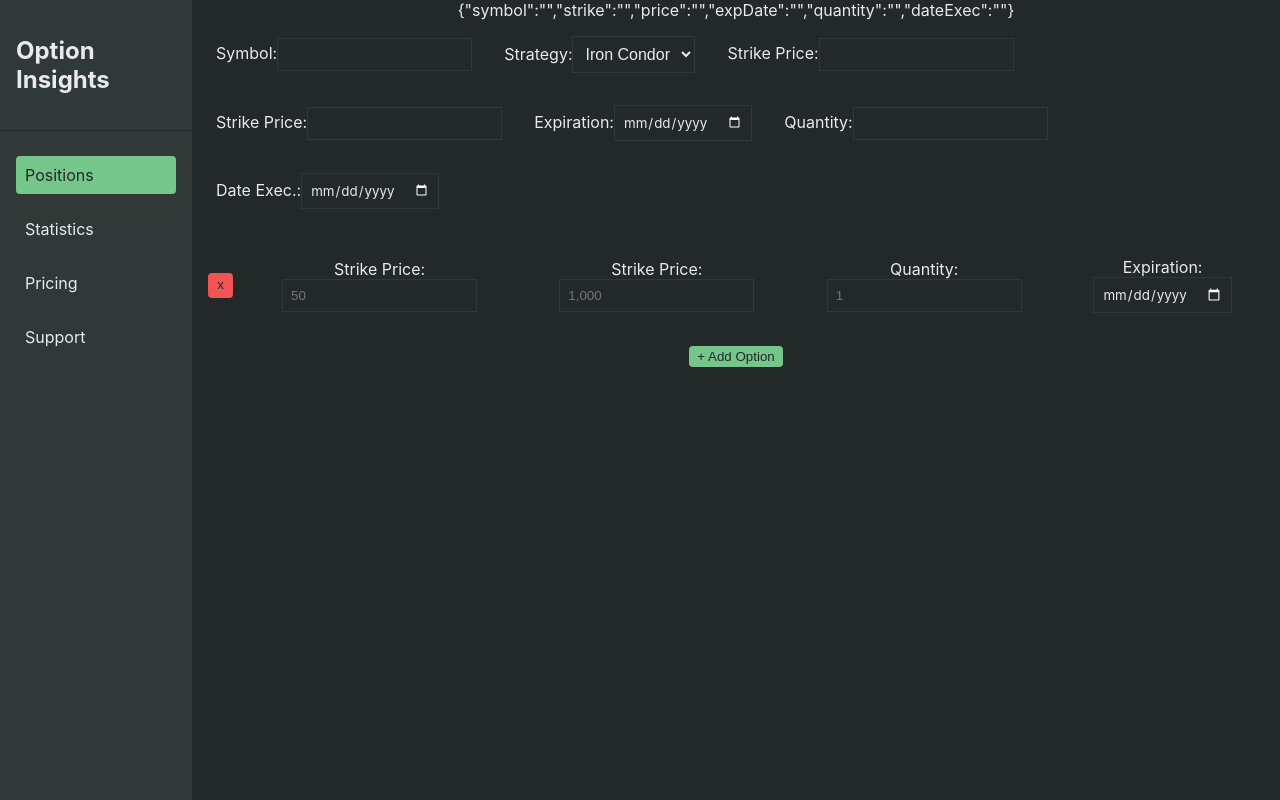
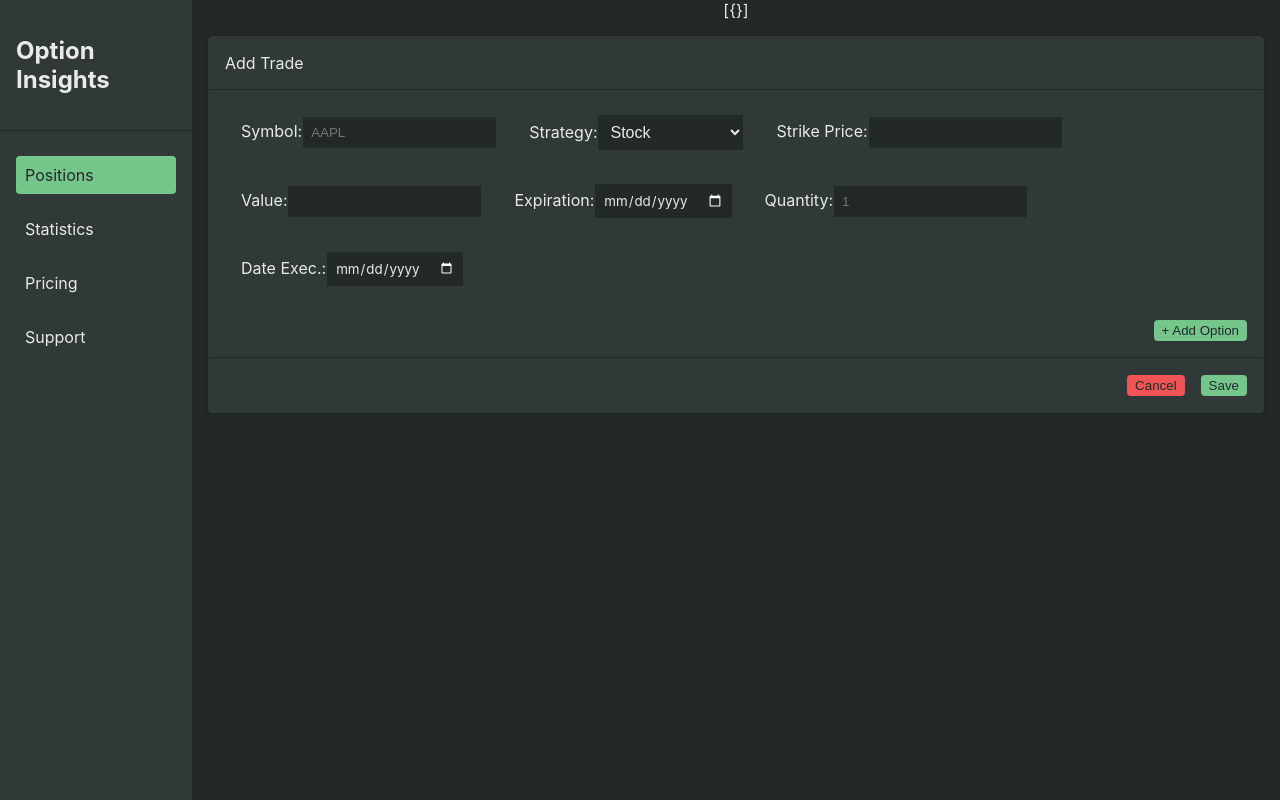
Before and after one commit to Byron-david/Option-Website, a React (Vite) app: page / in a window 1280 px wide. Built offline with nearby package versions, Linux system fonts and the light colour scheme.

Commit message:
Added form to AddTradeForm. Working on conditional rendering based on dropdown attributes.

```diff
--- a/src/App.jsx
+++ b/src/App.jsx
@@ -8,6 +8,7 @@ import Button from './components/Button/Button.jsx'
 import AddOption from './components/AddTrade/AddOption.jsx'
 import DropdownOptions from './components/Input/DropdownOptions.jsx'
 import { v4 as uuid } from 'uuid';
+import AddTradeForm from './components/AddTrade/AddTradeForm.jsx'
 
 const dropdownOptions = [
   { id: uuid(), value: "ironCondor", text: "Iron Condor" },
@@ -16,62 +17,7 @@ const dropdownOptions = [
 ]
 
 function App() {
-  const [newTrade, setNewTrade] = useState({
-    symbol: '',
-    strike: '',
-    price: '',
-    expDate: '',
-    quantity: '',
-    dateExec: '' },
-  )
-
-  const [optionLegs, setOptionLegs] = useState([{
-    strike: '',
-    optionValue: '',
-    expDate: '',
-    quantity: '',
-  }]
-  )
-  const [strategy, setStrategy] = useState("");
-
-  const handleLegChange = (index, event) => {
-    let data = [...optionLegs];
-    data[index][event.target.name] = event.target.value;
-    setOptionLegs(data);
-  }
-
-  const handleTrade = (event) => {
-    const name = event.target.name;
-    const value = event.target.value;
-    setNewTrade(values => ({...values, [name]: value}))
-  }
-
-  const handleStrategy = (event) => {
-    setStrategy(event.target.value)
-  }
-
-  const handleSubmit = (event) => {
-    event.preventDefault();
-    // const objectString = JSON.stringify(newTrade);
-    // alert(`${objectString}`);
-  }
-
-  const addLeg = () => {
-    let newLeg = {
-                    strike: '',
-                    optionValue: '',
-                    expDate: '',
-                    quantity: '',
-                  }
-
-    setOptionLegs([...optionLegs, newLeg])
-  }
-
-  const deleteLeg = (index) => {
-    let data = [...optionLegs];
-    data.splice(index, 1)
-    setOptionLegs(data)
-  }
+  const [newTrade, setNewTrade] = useState([{}])
 
   const handleButtonClickAdd = () => {
     // const newOption = [ ...addOption,
@@ -94,78 +40,9 @@ function App() {
       <div id="mainContainer">
         <main>
           <div>
-            {strategy} {JSON.stringify(newTrade)}
+            {JSON.stringify(newTrade)}
           </div>
-          <form onSubmit={handleSubmit}>
-            <div className="formContainer">
-                <label>Symbol:
-                  <input
-                    type="text"
-                    name="symbol"
-                    value={newTrade.symbol || ""}
-                    onChange={handleTrade}
-                  />
-                </label>
-                <label>Strategy:
-                  <select
-                      className="inputSelect"
-                      name="strategy"
-                      value={strategy}
-                      onChange={handleStrategy}>
-                      <DropdownOptions items={dropdownOptions}/>
-                  </select>
-                </label>
-                <label>Strike Price:
-                  <input
-                    type="number"
-                    name="strike"
-                    value={newTrade.strike || ""}
-                    onChange={handleTrade}
-                  />
-                </label>
-                <label>Strike Price:
-                  <input
-                    type="number"
-                    name="price"
-                    value={newTrade.price || ""}
-                    onChange={handleTrade}
-                  />
-                </label>
-                <label>Expiration:
-                  <input
-                    type="date"
-                    name="expDate"
-                    value={newTrade.expDate || ""}
-                    onChange={handleTrade}
-                  />
-                </label>
-                <label>Quantity:
-                  <input
-                    type="number"
-                    name="quantity"
-                    value={newTrade.quantity || ""}
-                    onChange={handleTrade}
-                  />
-                </label>
-                <label>Date Exec.:
-                  <input
-                    type="date"
-                    name="dateExec"
-                    value={newTrade.dateExec || ""}
-                    onChange={handleTrade}
-                  />
-                </label>
-            </div>
-            <div>
-            {optionLegs.map((option, index) => (
-              <AddOption key={index} inputs={option} handleChange={e => handleLegChange(index, e)}
-              handleClick={() => deleteLeg(index)}/>
-              ))}
-            <Button type="button" text="+ Add Option" className="buttonAdd" handleClick={addLeg} />
-            </div>
-
-            {/* <button type="submit">Submit</button> */}
-          </form>
+          <AddTradeForm  />
           {/* <AddTradeModal addTrade={addTrade} handleChange={handleChange} newTrade={newTrade}/> */}
           {/* <ImportCsvModal />
           <PositionsTable data={trades}/> */}
--- a/src/components/AddTrade/AddTradeForm.jsx
+++ b/src/components/AddTrade/AddTradeForm.jsx
@@ -8,15 +8,30 @@ import StrategiesDropdown from '../Input/StrategiesDropdown.jsx'
 import styles from './AddTrade.module.css';
 import { v4 as uuid } from 'uuid';
 
-let nextId = 0;
+function AddTradeForm({ setNewTrade, handleClickClose }) {
+  const [trade, setTrade] = useState({
+    symbol: '',
+    strike: '',
+    priceValue: '',
+    expDate: '',
+    quantity: '',
+    dateExec: '' },
+  )
 
-function AddTradeForm({ newTrade, addTrade, handleClickClose, handleChange }) {
-  const [addOption, setAddOption] = useState([]);
-  const [strategyValue, setStrategyValue] = useState("stock");
+  const [leg, setLeg] = useState([])
+  const [strategy, setStrategy] = useState("");
 
   const dropdownOptions = [
+    { id: uuid(), value: "stock", text: "Stock" },
+    { id: uuid(), value: "singleOption", text: "Single Option" },
+    { id: uuid(), value: "coveredCall", text: "Covered Call" },
+    { id: uuid(), value: "verticalSpread", text: "Vertical Spread" },
+    { id: uuid(), value: "strangle", text: "Strangle" },
+    { id: uuid(), value: "straddle", text: "Straddle" },
     { id: uuid(), value: "ironCondor", text: "Iron Condor" },
-    { id: uuid(), value: "strangle", text: "Strangle" }
+    { id: uuid(), value: "butterfly", text: "Butterfly" },
+    { id: uuid(), value: "ratioSpread", text: "Ratio Spread" },
+    { id: uuid(), value: "custom", text: "Custom" }
   ]
 
   // const addTrade = (event) => {
@@ -31,64 +46,136 @@ function AddTradeForm({ newTrade, addTrade, handleClickClose, handleChange }) {
   //   setNewNote('')
   // }
 
-  const handleButtonClickAdd = () => {
-    const newOption = [ ...addOption,
-      { id: nextId++,
-        strikePrice: "strikePrice" + nextId,
-        optionValue: "optionValue" + nextId,
-        quantity: "quantity" + nextId,
-        exp: "exp" + nextId }
-    ];
-
-    // Prevents more than 3 additional legs
-    if (addOption.length < 3) {
-      setAddOption(newOption);
+  const submitTrade = (event) => {
+    event.preventDefault()
   }
-  };
 
   const handleButtonSave = () => {
     console.log("Saving...");
-  };
+  }
+
+  const handleLegChange = (index, event) => {
+    let data = [...leg];
+    data[index][event.target.name] = event.target.value;
+    setLeg(data);
+  }
+
+  const handleTrade = (event) => {
+    const name = event.target.name;
+    const value = event.target.value;
+    setTrade(values => ({...values, [name]: value}))
+  }
+
+  const handleStrategy = (event) => {
+    setStrategy(event.target.value)
+  }
+
+  const handleSubmit = (event) => {
+    event.preventDefault();
+    // const objectString = JSON.stringify(trade);
+    // alert(`${objectString}`);
+  }
+
+  const addLeg = () => {
+    let newLeg = {
+                    strike: '',
+                    priceValue: '',
+                    expDate: '',
+                    quantity: '',
+                  }
+
+    // 3 legs max
+    if (leg.length <= 2) setLeg([...leg, newLeg])
+  }
+
+  const deleteLeg = (index) => {
+    let data = [...leg];
+    data.splice(index, 1)
+    setLeg(data)
+  }
 
   return (
     <>
       <div className="containerTemplate">
+        <form onSubmit={submitTrade}>
         <div className="titleTemplate">Add Trade</div>
-        <form onSubmit={addTrade}>
           <div className="bodyTemplate">
-            <div className={styles.inputContainer}>
-              {/* <TextInput placeholder="AAPL" maxLength="4" id="stockSymbol" name="stockSymbol" htmlFor="stockSymbol" text="Symbol Name:" />
-              <StrategiesDropdown value={strategyValue} handleChange={setStrategyValue}/>
-              <DateInput id="expDate" name="expDate" htmlFor="expDate" text="Exp. Date" />
-              <TextInput placeholder="1" inputType="number" id="quantityNumber" name="quantityNumber" htmlFor="quantityNumber" text="Qty:" />
-              <DateInput  id="dateExec" name="dateExec" htmlFor="dateExec" text=" Date Exec." /> */}
-              <label>Strategies:</label>
+            <div className="formContainer">
+                <label>Symbol:
+                  <input
+                    type="text"
+                    name="symbol"
+                    value={trade.symbol || ""}
+                    onChange={handleTrade}
+                    placeholder="AAPL"
+                    maxLength="4"
+                  />
+                </label>
+                <label>Strategy:
                   <select
                       className="inputSelect"
                       name="strategy"
-                value={newTrade.strategy}
-                onChange={handleChange}>
+                      value={strategy}
+                      onChange={handleStrategy}>
                       <DropdownOptions items={dropdownOptions}/>
                   </select>
-              <TextInput placeholder="AAPL" maxLength="4" id="stockSymbol" name="stockSymbol" htmlFor="stockSymbol" text="Symbol Name:" value={addTrade.symbol} handleChange={handleChange}/>
-              {/* <StrategiesDropdown value={strategyValue} handleChange={setStrategyValue}/>
-              <DateInput id="expDate" name="expDate" htmlFor="expDate" text="Exp. Date" />
-              <TextInput placeholder="1" inputType="number" id="quantityNumber" name="quantityNumber" htmlFor="quantityNumber" text="Qty:" />
-              <DateInput  id="dateExec" name="dateExec" htmlFor="dateExec" text=" Date Exec." /> */}
+                </label>
+                <label>Strike Price:
+                  <input
+                    type="number"
+                    name="strike"
+                    value={trade.strike || ""}
+                    onChange={handleTrade}
+                  />
+                </label>
+                <label>Value:
+                  <input
+                    type="number"
+                    name="value"
+                    value={trade.value || ""}
+                    onChange={handleTrade}
+                  />
+                </label>
+                <label>Expiration:
+                  <input
+                    type="date"
+                    name="expDate"
+                    value={trade.expDate || ""}
+                    onChange={handleTrade}
+                  />
+                </label>
+                <label>Quantity:
+                  <input
+                    type="number"
+                    name="quantity"
+                    value={trade.quantity || ""}
+                    onChange={handleTrade}
+                    placeholder="1"
+                  />
+                </label>
+                <label>Date Exec.:
+                  <input
+                    type="date"
+                    name="dateExec"
+                    value={trade.dateExec || ""}
+                    onChange={handleTrade}
+                  />
+                </label>
             </div>
-            {/* <div id={styles.addTradeLeg}>
-              {addOption.map(option => (
-              <AddOption key={option.id} handleClick={() => {
-                setAddOption(
-                  addOption.filter(o =>
-                    o.id !== option.id
-                  )
-                );
-              }}
-              strikePrice={option.strikePrice} optionValue={option.optionValue} quantity={option.quantity} exp={option.exp} />
+            <div>
+              {leg.map((option, index) => (
+                    <AddOption key={index}
+                              inputs={option}
+                              handleChange={e => handleLegChange(index, e)}
+                              handleClick={() => deleteLeg(index)}/>
               ))}
-            <Button text="+ Add Option" className="buttonAdd" handleClick={handleButtonClickAdd} />
-            </div> */}
+
+            </div>
+            <Button type="button"
+                      text="+ Add Option"
+                      className="buttonAdd"
+                      handleClick={addLeg} />
+            {/* <button type="submit">Submit</button> */}
           </div>
           <div className="footerTemplate">
             <Button text="Cancel" backgroundColor="var(--background-color-button-red)" handleClick={handleClickClose} />
```
Lines whose indentation alone changed are shown as unchanged.
